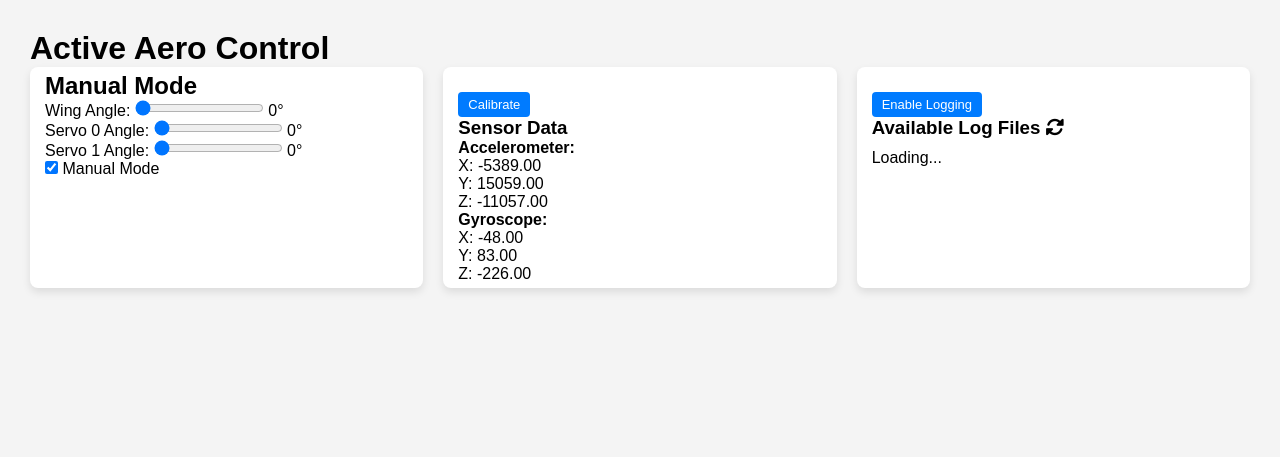
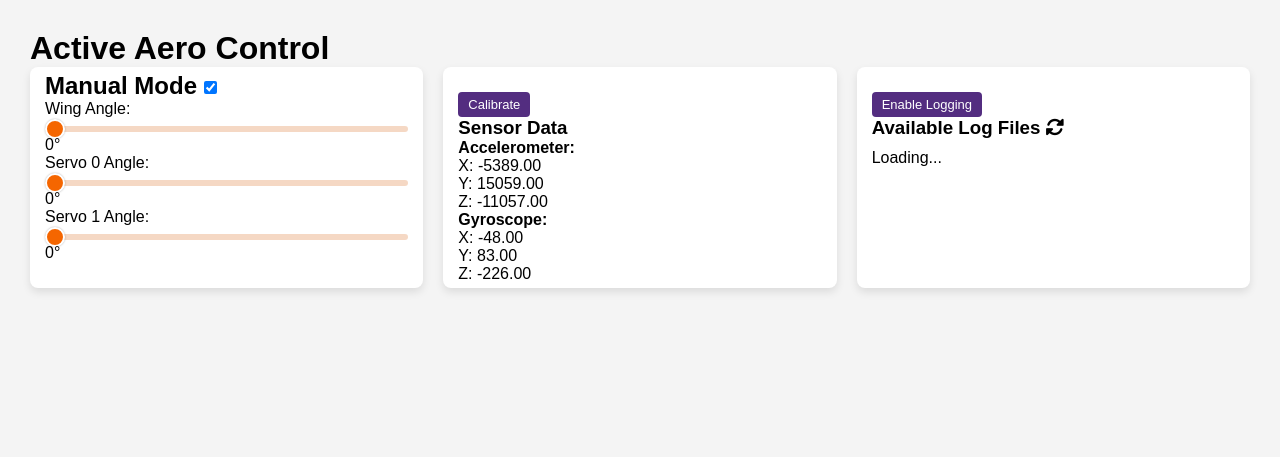
Before and after one commit to jagarwa1/active-aero, a Flask app: page / in a window 1280 px wide. Shown: the top 457 px of the page. Run offline with Flask 3, Linux system fonts and the light colour scheme; data that the repository does not hold is empty.

Commit message:
flask  updates and new endpoints

```diff
--- a/main_control.py
+++ b/main_control.py
@@ -58,7 +58,7 @@ def get_sensor_data():
 
     return accel_x, accel_y, accel_z, gyro_x, gyro_y, gyro_z
 
-# Control the servo angle
+# Control both servos of the wing angle
 def set_servo_angle(angle):
     try:
         kit.servo[0].angle = 180 - angle
@@ -66,12 +66,14 @@ def set_servo_angle(angle):
         return angle
     except Exception as e: print("Error setting servo angle:", e)
 
+# control the angle of servo0
 def set_servo_0(angle):
     try:
         kit.servo[0].angle = 180 - angle
         return angle
     except Exception as e: print("Error setting servo0 angle:", e)
 
+# control the angle of servo1
 def set_servo_1(angle):
     try:
         kit.servo[1].angle = angle
--- a/server/app.py
+++ b/server/app.py
@@ -128,6 +128,7 @@ def sensor():
 @app.route('/logs')
 def list_logs():
     files = [f for f in os.listdir(LOG_DIR) if f.endswith('.csv')]
+    files.sort() # sort by name
     return jsonify(files)
 
 # download a log file
--- a/server/static/style.css
+++ b/server/static/style.css
@@ -66,7 +66,7 @@ section {
 button {
     padding: 5px 10px;
     font-size: 13px;
-    background-color: #007BFF;
+    background-color: #532d80;
     color: white;
     border: none;
     border-radius: 4px;
@@ -75,19 +75,49 @@ button {
 }
 
 button:hover {
-    background-color: #0056b3;
+    background-color: #2d1a47;
+}
+
+/* styling for the refresh logs button */
+.refresh-button:hover {
+    cursor: pointer;
 }
 
 button i {
     margin-right: 8px;
 }
 
-/* Footer styling */
-footer {
-    text-align: center;
-    padding: 10px;
-    background-color: #333;
-    color: white;
+input[type=range] {
+    -webkit-appearance: none; /* remove default styles */
+    width: 100%;
+    height: 6px;
+    border-radius: 3px;
+    outline: none;
+}
+
+/* thumb for Chrome, Safari, Edge, Opera */
+input[type=range]::-webkit-slider-thumb {
+    -webkit-appearance: none;
+    height: 20px;
+    width: 20px;
+    border-radius: 50%; /* circle */
+    background: #f56600; /* clemson orange thumb */
+    cursor: pointer;
+    border: 2px solid white;
+    box-shadow: 0 0 2px rgba(0, 0, 0, 0.3);
+    transition: background 0.3s ease;
+}
+
+/* thumb for Firefox */
+input[type=range]::-moz-range-thumb {
+    height: 20px;
+    width: 20px;
+    border-radius: 50%; /* circle */
+    background: #f56600; /* clemson orange thumb */
+    cursor: pointer;
+    border: 2px solid white;
+    box-shadow: 0 0 2px rgba(0, 0, 0, 0.3);
+    transition: background 0.3s ease;
 }
 
 /* Styling for lists and links */
@@ -101,14 +131,10 @@ ul li {
 }
 
 ul li a {
-    color: #007BFF;
+    color: #F56600;
     text-decoration: none;
 }
 
 ul li a:hover {
     text-decoration: underline;
 }
-
-.refresh-button:hover {
-    cursor: pointer;
-}
--- a/server/templates/index.html
+++ b/server/templates/index.html
@@ -12,13 +12,18 @@
     </style>
     <link rel="stylesheet" href="{{ url_for('static', filename='style.css') }}">
     <link rel="stylesheet" href="https://cdnjs.cloudflare.com/ajax/libs/font-awesome/6.0.0-beta3/css/all.min.css"> <!-- Font Awesome -->
+    <link rel="icon" type="image/png" href="{{ url_for('static', filename='favicon.png') }}">
 </head>
 <body>
     <h1>Active Aero Control</h1>
 
     <main>
         <section class="servo-controls">
-            <h2>Manual Mode</h2>
+            <h2>Manual Mode
+                    <label for="modeToggle">
+                        <input type="checkbox" id="modeToggle" checked>
+                    </label>
+            </h2>
             <div>
                 <label for="angleSlider">Wing Angle:</label>
                 <input type="range" id="angleSlider" min="0" max="180" value="0">
@@ -34,12 +39,6 @@
                 <input type="range" id="individualSlider2" min="0" max="180" value="0">
                 <span id="currentAngle2">0</span>°
             </div>
-            <div class="toggle-mode-container">
-                <label for="modeToggle">
-                    <input type="checkbox" id="modeToggle" checked>
-                    <span>Manual Mode</span>
-                </label>
-            </div>
         </section>
 
         <section class="sensor-data">
@@ -54,7 +53,7 @@
             <div style="margin-top: 20px;">
                 <button id="toggleLogging">Enable Logging</button>
             </div>
-            <h3>Available Log Files <i class="refresh-button fas fa-sync-alt"></i></h3>
+            <h3>Available Log Files <i onclick="loadLogs()" class="refresh-button fas fa-sync-alt"></i></h3>
             <ul id="logList">
                 <li>Loading...</li>
             </ul>
@@ -62,6 +61,25 @@
     </main>
 
     <script>
+        // set the slider background color dynamically as the thumb moves
+        const slider1 = document.getElementById("angleSlider");
+        const slider2 = document.getElementById("individualSlider1");
+        const slider3 = document.getElementById("individualSlider2");
+
+        function updateSliderBackground(slider) {
+            const val = (slider.value - slider.min) / (slider.max - slider.min) * 100;
+            slider.style.background = `linear-gradient(to right, #F58A3D ${val}%, #F5D8C4 ${val}%)`;
+        }
+
+        slider1.addEventListener("input", function() {
+            updateSliderBackground(this);
+        });
+        slider2.addEventListener("input", function() {
+            updateSliderBackground(this);
+        });
+        slider3.addEventListener("input", function() {
+            updateSliderBackground(this);
+        });
 
         // handle mode toggle. hide slider depending on mode
         $("#modeToggle").change(function() {
@@ -148,6 +166,10 @@
             });
         }
 
+        // Initialize on page load
+        updateSliderBackground(slider1);
+        updateSliderBackground(slider2);
+        updateSliderBackground(slider3);
         setInterval(updateSensorData, 1000);
         updateSensorData();
         loadLogs();
```
Also changed, not shown: server/static/favicon.png (added).
